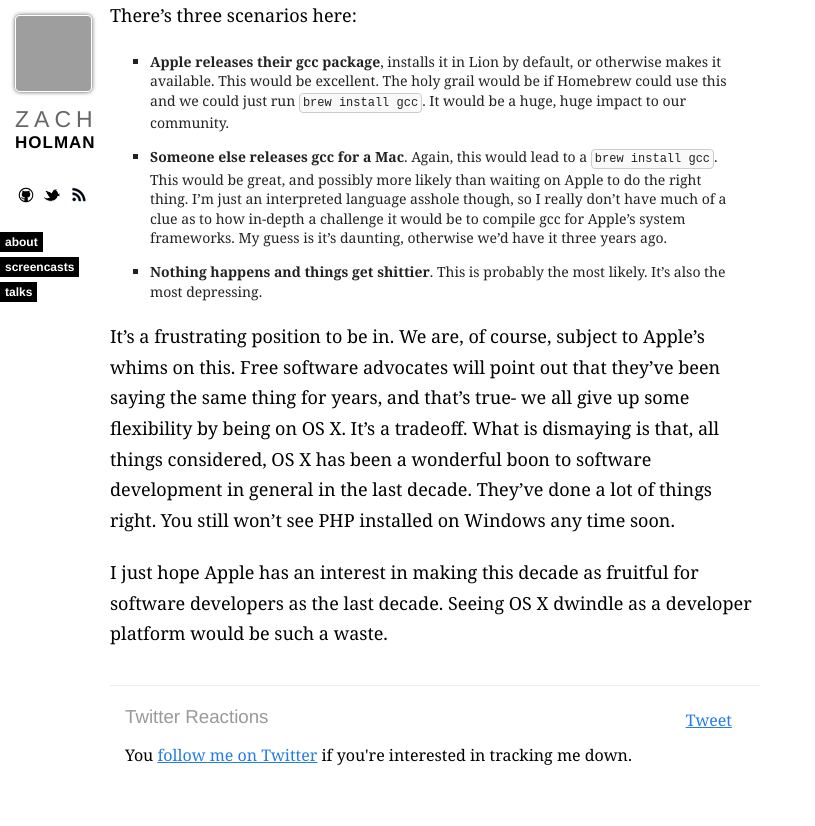
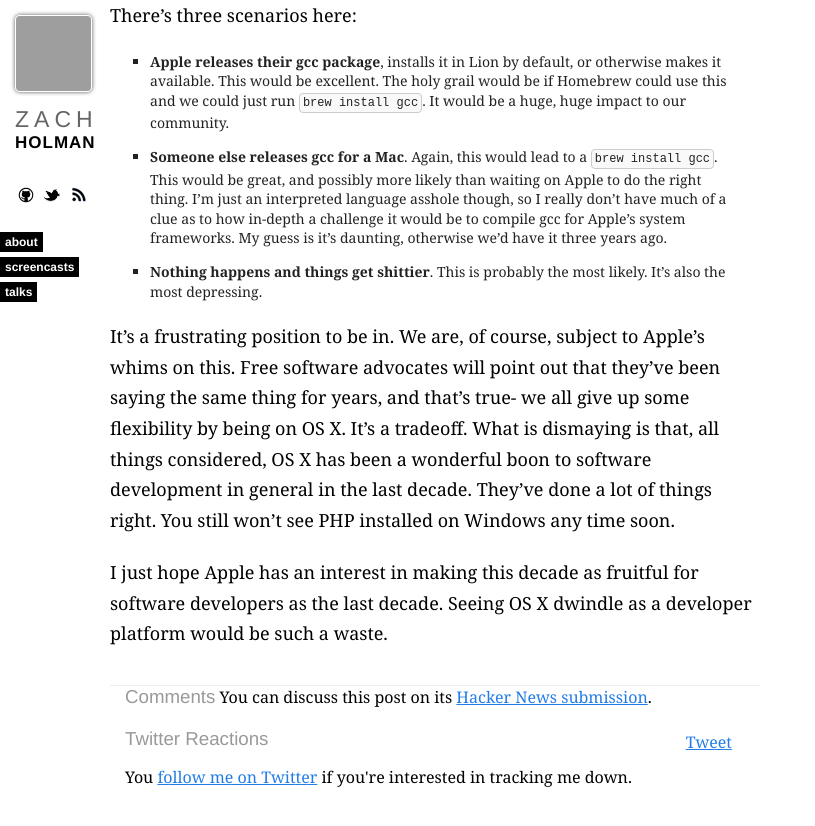
Before and after one commit to broccolini/designertocoder.github.com, a Jekyll site: the page built from _posts/2011-03-10-osx-isnt-for-developers.markdown, in a window 1280 px wide and 900 px high, scrolled down 2530 px, cut to the strip 0-826 px from the top of the window. Shown: the whole strip, without its empty margins (0-815 px from the left). Built offline with Jekyll 4.4.1, drawn with Linux system fonts in a browser that asks for light colours; nearby versions of some CDN libraries; Markdown is read by kramdown in place of the engine named in the settings; comment, search, counter and statistics services are not loaded; some of the changed lines change nothing that is shown; grey boxes are pictures that could not be loaded.

Commit message:
fine i'll do it

```diff
--- a/_posts/2011-03-10-osx-isnt-for-developers.markdown
+++ b/_posts/2011-03-10-osx-isnt-for-developers.markdown
@@ -1,6 +1,7 @@
 ---
 layout: post
 title: "OS X Isn't for Developers"
+hn: "http://news.ycombinator.com/item?id=2311279"
 ---
 
 Apple had about 2.06 percent of the US desktop market in 2003. By 2010, OS X
```
